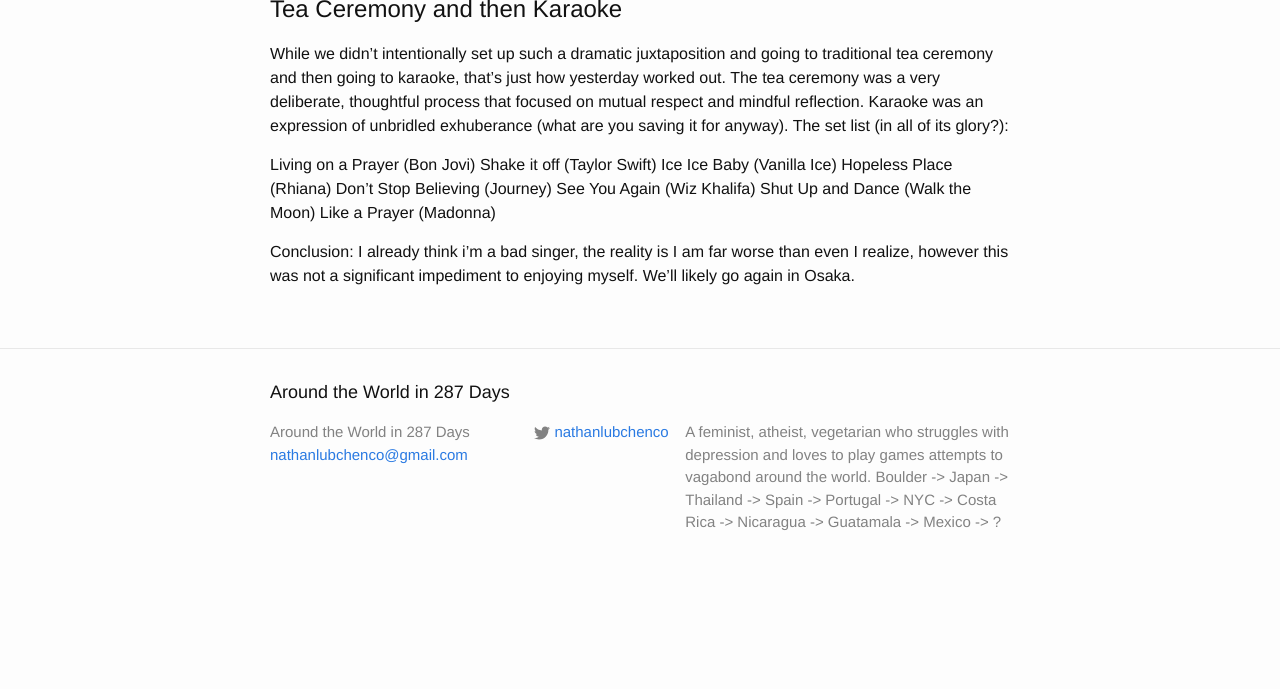
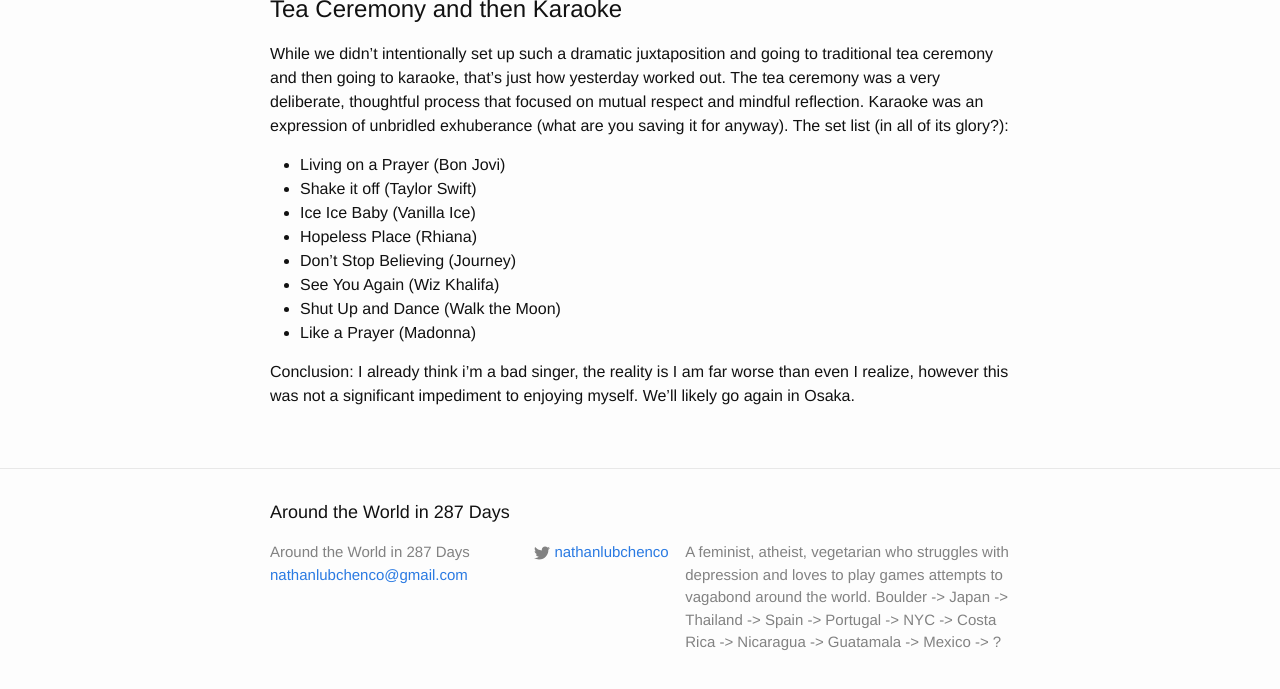
Before and after one commit to nathanlubchenco/blog, a Jekyll site: the page built from novicevagabond/_posts/2016-02-27-day-6.markdown, in a window 1280 px wide and 900 px high, scrolled down 1853 px, cut to the strip 186-875 px from the top of the window. Built offline with Jekyll 4.4.1, drawn with Linux system fonts in a browser that asks for light colours; before the commit the page ends 2633 px from its top, so only the background shows below that.

Commit message:
make a list out of songs

```diff
--- a/novicevagabond/_posts/2016-02-27-day-6.markdown
+++ b/novicevagabond/_posts/2016-02-27-day-6.markdown
@@ -31,13 +31,13 @@
 
 While we didn't intentionally set up such a dramatic juxtaposition and going to traditional tea ceremony and then going to karaoke, that's just how yesterday worked out.  The tea ceremony was a very deliberate, thoughtful process that focused on mutual respect and mindful reflection.  Karaoke was an expression of unbridled exhuberance (what are you saving it for anyway).  The set list (in all of its glory?):
 
-Living on a Prayer (Bon Jovi)
-Shake it off (Taylor Swift)
-Ice Ice Baby (Vanilla Ice)
-Hopeless Place (Rhiana)
-Don't Stop Believing (Journey)
-See You Again (Wiz Khalifa)
-Shut Up and Dance (Walk the Moon)
-Like a Prayer (Madonna)
++ Living on a Prayer (Bon Jovi)
++ Shake it off (Taylor Swift)
++ Ice Ice Baby (Vanilla Ice)
++ Hopeless Place (Rhiana)
++ Don't Stop Believing (Journey)
++ See You Again (Wiz Khalifa)
++ Shut Up and Dance (Walk the Moon)
++ Like a Prayer (Madonna)
 
 Conclusion: I already think i'm a bad singer, the reality is I am far worse than even I realize, however this was not a significant impediment to enjoying myself.  We'll likely go again in Osaka.
```
